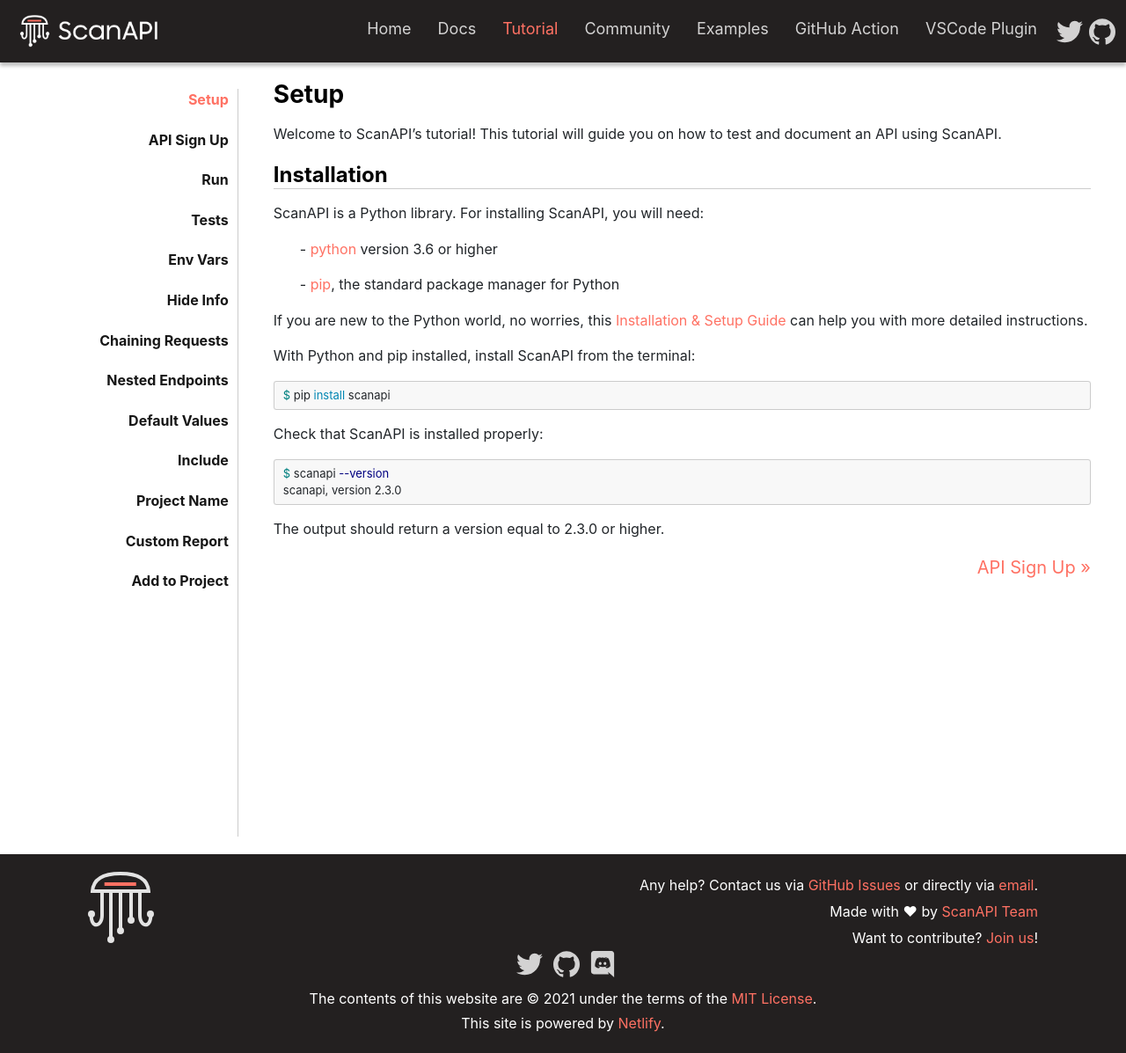
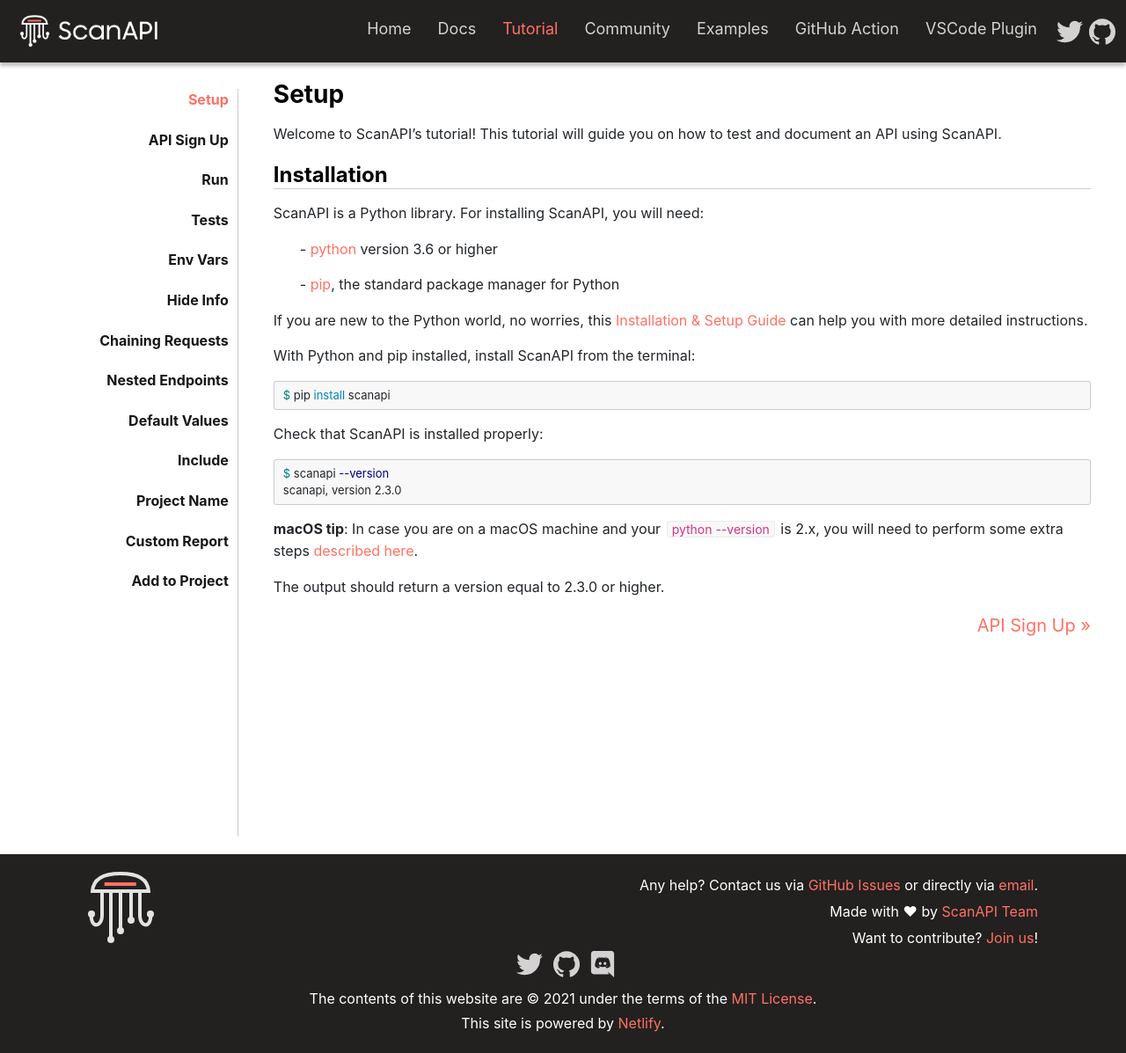
Before and after one commit to scanapi/website, a Jekyll site: the page built from _tutorials/step01.md, in a window 1280 px wide. Shown: the whole page at 88% size. Built offline with Jekyll 4.4.1, drawn with Linux system fonts in a browser that asks for light colours.

Commit message:
Update basic instructions for new users
For people not familiar with python, it's widespread to land on some errors. In this case, if you have a macOS machine that you never worked with python, you probably are still using the python2 version. In this case, you need to switch to python3 as your default python.

````diff
--- a/_tutorials/step01.md
+++ b/_tutorials/step01.md
@@ -31,6 +31,8 @@
 scanapi, version 2.3.0
 ```
 
+**macOS tip**: In case you are on a macOS machine and your `python --version` is 2.x, you will need to perform some extra steps [described here](https://dev.to/malwarebo/how-to-set-python3-as-a-default-python-version-on-mac-4jjf).
+
 The output should return a version equal to 2.3.0 or higher.
 
 [pip-installation]: https://pip.pypa.io/en/stable/installing/
````
